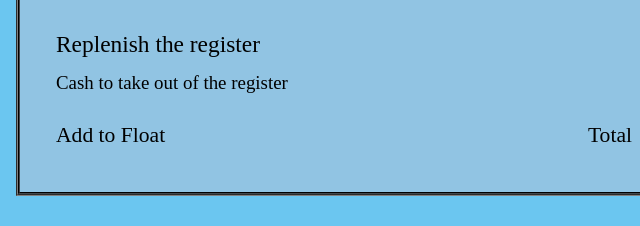
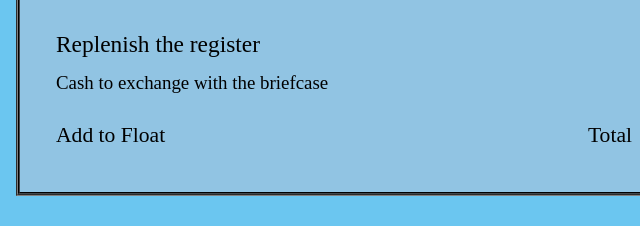
Before and after one commit to BradleyBr/cashout, a plain HTML site: page index.html in a window 1280 px wide. Shown: the part 891-1117 px from the top of the page, 0-640 px from the left. Drawn offline with Linux system fonts and the light colour scheme; a web font is replaced by a local one.

Commit message:
Changed wording on first header in replenish the register section to be more accurate in defining the task

```diff
--- a/index.html
+++ b/index.html
@@ -54,7 +54,7 @@
 
             <div class="replenishcontainer">
                 <h1>Replenish the register</h1>
-                <h4>Cash to take out of the register</h4>
+                <h4>Cash to exchange with the briefcase</h4>
                 <p id="cashdifference"></p>
                 <div class="replenishheader">
                     <h2>Add to Float</h2>
```
